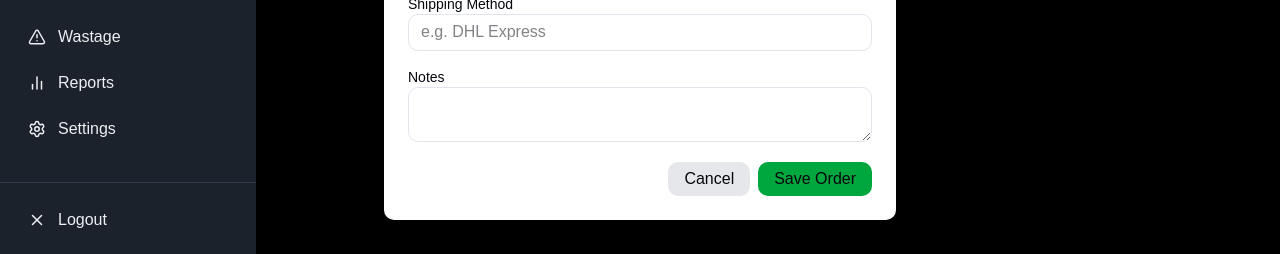
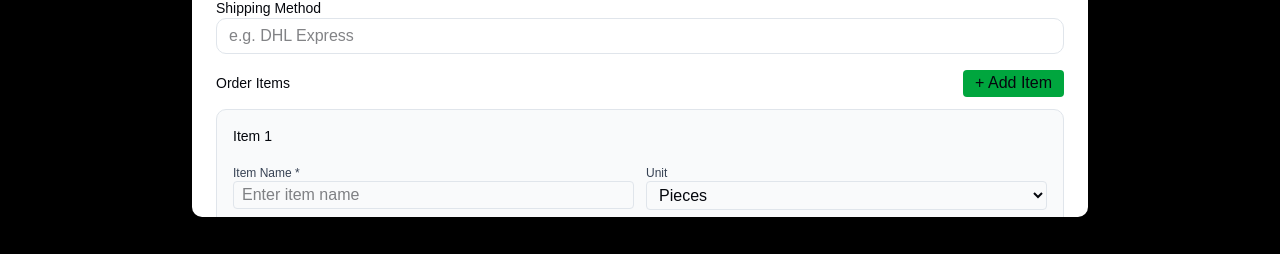
Before and after one commit to nadunwee/planets-pick-ERP, a React (Vite) app: page /orders-sales in a window 1280 px wide. Both pictures are taken after a click on the button "New Order". Shown: the part 543-797 px from the top of the page. Built offline with nearby package versions, Linux system fonts and the light colour scheme; no server answers.

Commit message:
Implement order items functionality with quantities and automatic total calculation
Co-authored-by: nadunwee <84174559+nadunwee@users.noreply.github.com>

```diff
--- a/src/components/order-sales/OrderFormModal.tsx
+++ b/src/components/order-sales/OrderFormModal.tsx
@@ -1,9 +1,25 @@
 import { useEffect, useState } from "react";
+import type { OrderPayload } from "../services/orderService";
+
+interface Customer {
+  _id: string;
+  name: string;
+  company?: string;
+}
 
 interface OrderFormModalProps {
   isOpen: boolean;
   onClose: () => void;
-  onSubmit: (data: any) => void;
+  onSubmit: (data: OrderPayload) => void;
+}
+
+interface OrderItem {
+  name: string;
+  quantity: number;
+  unit: string;
+  unitPrice: number;
+  totalPrice: number;
+  notes?: string;
 }
 
 export default function OrderFormModal({
@@ -11,51 +27,109 @@ export default function OrderFormModal({
   onClose,
   onSubmit,
 }: OrderFormModalProps) {
-  const [customers, setCustomers] = useState<any[]>([]);
+  const [customers, setCustomers] = useState<Customer[]>([]);
   const [form, setForm] = useState({
     customer: "",
     orderId: "",
     orderedOn: "",
     expectedDate: "",
-    priority: "medium",
-    status: "pending",
+    priority: "medium" as "low" | "medium" | "high",
+    status: "pending" as "pending" | "confirmed" | "cancelled",
     totalAmount: 0,
-    paymentStatus: "unpaid",
+    paymentStatus: "unpaid" as "paid" | "unpaid" | "partial",
     paymentMethod: "",
     shippingMethod: "",
     notes: "",
   });
+  const [items, setItems] = useState<OrderItem[]>([
+    { name: "", quantity: 1, unit: "pcs", unitPrice: 0, totalPrice: 0, notes: "" }
+  ]);
 
   useEffect(() => {
     if (isOpen) {
       fetch("http://localhost:4000/api/customers/all")
         .then((res) => res.json())
-        .then((data) => setCustomers(data))
-        .catch((err) => console.error("❌ Error fetching customers:", err));
+        .then((data) => {
+          setCustomers(Array.isArray(data) ? data : []);
+        })
+        .catch((err) => {
+          console.error("❌ Error fetching customers:", err);
+          // Provide mock data for testing when API is not available
+          setCustomers([
+            { _id: "1", name: "John Doe", company: "Test Company 1" },
+            { _id: "2", name: "Jane Smith", company: "Test Company 2" }
+          ]);
+        });
     }
   }, [isOpen]);
 
-  console.log("Customers:", customers);
+  // Calculate total when items change
+  useEffect(() => {
+    const total = items.reduce((sum, item) => sum + item.totalPrice, 0);
+    setForm(prev => ({ ...prev, totalAmount: total }));
+  }, [items]);
 
   const handleChange = (
     e: React.ChangeEvent<
       HTMLInputElement | HTMLSelectElement | HTMLTextAreaElement
     >
   ) => {
-    setForm({ ...form, [e.target.name]: e.target.value });
+    const { name, value } = e.target;
+    setForm({ ...form, [name]: value });
+  };
+
+  const handleItemChange = (index: number, field: keyof OrderItem, value: string | number) => {
+    const newItems = [...items];
+    newItems[index] = { ...newItems[index], [field]: value };
+
+    // Auto-calculate total price when quantity or unit price changes
+    if (field === 'quantity' || field === 'unitPrice') {
+      newItems[index].totalPrice = newItems[index].quantity * newItems[index].unitPrice;
+    }
+
+    setItems(newItems);
+  };
+
+  const addItem = () => {
+    setItems([...items, { name: "", quantity: 1, unit: "pcs", unitPrice: 0, totalPrice: 0, notes: "" }]);
+  };
+
+  const removeItem = (index: number) => {
+    if (items.length > 1) {
+      setItems(items.filter((_, i) => i !== index));
+    }
   };
 
   const handleSubmit = (e: React.FormEvent) => {
     e.preventDefault();
-    onSubmit(form);
+
+    // Validate items
+    if (items.some(item => !item.name || item.quantity <= 0 || item.unitPrice < 0)) {
+      alert("Please fill in all item details with valid values.");
+      return;
+    }
+
+    const orderData: OrderPayload = {
+      ...form,
+      items: items.map(item => ({
+        name: item.name,
+        quantity: item.quantity,
+        unit: item.unit,
+        unitPrice: item.unitPrice,
+        totalPrice: item.totalPrice,
+        notes: item.notes
+      }))
+    };
+
+    onSubmit(orderData);
     onClose();
   };
 
   if (!isOpen) return null;
 
   return (
-    <div className="fixed inset-0 bg-black bg-opacity-40 flex justify-center items-center">
-      <div className="bg-white p-6 rounded-lg shadow-lg w-full max-w-lg">
+    <div className="fixed inset-0 bg-black bg-opacity-40 flex justify-center items-center z-50">
+      <div className="bg-white p-6 rounded-lg shadow-lg w-full max-w-4xl max-h-[90vh] overflow-y-auto">
         <h2 className="text-xl font-semibold mb-4">Create New Order</h2>
         <form onSubmit={handleSubmit} className="space-y-4">
           {/* Select Customer */}
@@ -159,6 +233,126 @@ export default function OrderFormModal({
             />
           </div>
 
+          {/* Order Items */}
+          <div className="space-y-3">
+            <div className="flex justify-between items-center">
+              <label className="block text-sm font-medium">Order Items</label>
+              <button
+                type="button"
+                onClick={addItem}
+                className="px-3 py-1 bg-green-600 text-white text-sm rounded hover:bg-green-700"
+              >
+                + Add Item
+              </button>
+            </div>
+
+            {items.map((item, index) => (
+              <div key={index} className="border rounded-lg p-4 space-y-3 bg-gray-50">
+                <div className="flex justify-between items-start">
+                  <h4 className="font-medium text-sm">Item {index + 1}</h4>
+                  {items.length > 1 && (
+                    <button
+                      type="button"
+                      onClick={() => removeItem(index)}
+                      className="text-red-600 hover:text-red-800 text-sm"
+                    >
+                      Remove
+                    </button>
+                  )}
+                </div>
+
+                <div className="grid grid-cols-2 gap-3">
+                  <div>
+                    <label className="block text-xs font-medium text-gray-700">Item Name *</label>
+                    <input
+                      type="text"
+                      value={item.name}
+                      onChange={(e) => handleItemChange(index, 'name', e.target.value)}
+                      placeholder="Enter item name"
+                      className="w-full border px-2 py-1 rounded text-sm"
+                      required
+                    />
+                  </div>
+
+                  <div>
+                    <label className="block text-xs font-medium text-gray-700">Unit</label>
+                    <select
+                      value={item.unit}
+                      onChange={(e) => handleItemChange(index, 'unit', e.target.value)}
+                      className="w-full border px-2 py-1 rounded text-sm"
+                    >
+                      <option value="pcs">Pieces</option>
+                      <option value="kg">Kilograms</option>
+                      <option value="lbs">Pounds</option>
+                      <option value="m">Meters</option>
+                      <option value="ft">Feet</option>
+                      <option value="l">Liters</option>
+                      <option value="boxes">Boxes</option>
+                      <option value="sets">Sets</option>
+                    </select>
+                  </div>
+                </div>
+
+                <div className="grid grid-cols-3 gap-3">
+                  <div>
+                    <label className="block text-xs font-medium text-gray-700">Quantity *</label>
+                    <input
+                      type="number"
+                      value={item.quantity}
+                      onChange={(e) => handleItemChange(index, 'quantity', parseFloat(e.target.value) || 0)}
+                      min="1"
+                      step="0.01"
+                      className="w-full border px-2 py-1 rounded text-sm"
+                      required
+                    />
+                  </div>
+
+                  <div>
+                    <label className="block text-xs font-medium text-gray-700">Unit Price *</label>
+                    <input
+                      type="number"
+                      value={item.unitPrice}
+                      onChange={(e) => handleItemChange(index, 'unitPrice', parseFloat(e.target.value) || 0)}
+                      min="0"
+                      step="0.01"
+                      className="w-full border px-2 py-1 rounded text-sm"
+                      required
+                    />
+                  </div>
+
+                  <div>
+                    <label className="block text-xs font-medium text-gray-700">Total Price</label>
+                    <input
+                      type="number"
+                      value={item.totalPrice}
+                      readOnly
+                      className="w-full border px-2 py-1 rounded text-sm bg-gray-100"
+                    />
+                  </div>
+                </div>
+
+                <div>
+                  <label className="block text-xs font-medium text-gray-700">Notes</label>
+                  <input
+                    type="text"
+                    value={item.notes || ""}
+                    onChange={(e) => handleItemChange(index, 'notes', e.target.value)}
+                    placeholder="Optional notes for this item"
+                    className="w-full border px-2 py-1 rounded text-sm"
+                  />
+                </div>
+              </div>
+            ))}
+
+            {/* Total Amount Display */}
+            <div className="bg-blue-50 border border-blue-200 rounded-lg p-3">
+              <div className="flex justify-between items-center">
+                <span className="font-medium">Total Order Amount:</span>
+                <span className="font-bold text-lg">LKR {form.totalAmount.toFixed(2)}</span>
+              </div>
+            </div>
+          </div>
+
           {/* Notes */}
           <div>
             <label className="block text-sm font-medium">Notes</label>
--- a/src/pages/OrdersSales.tsx
+++ b/src/pages/OrdersSales.tsx
@@ -22,7 +22,7 @@ import {
 } from "lucide-react";
 import CustomerFormModal from "@/components/order-sales/CustomerFormModal";
 import OrderFormModal from "@/components/order-sales/OrderFormModal";
-import { getAllOrders, deleteOrder, type Order as OrderType } from "@/components/services/orderService";
+import { getAllOrders, deleteOrder, createOrder, type Order as OrderType, type OrderPayload } from "@/components/services/orderService";
 
 export default function OrdersSales() {
   const [orders, setOrders] = useState<OrderType[]>([]);
@@ -74,6 +74,7 @@ export default function OrdersSales() {
           },
           items: [
             {
+              productName: "Sample Product",
               name: "Sample Product",
               quantity: 10,
               unit: "pieces",
@@ -122,14 +123,9 @@ export default function OrdersSales() {
     alert("Edit functionality would be implemented with a detailed form modal");
   };
 
-  const handleCreateOrder = async (data: any) => {
+  const handleCreateOrder = async (data: OrderPayload) => {
     try {
-      const res = await fetch("http://localhost:4000/api/orders/create", {
-        method: "POST",
-        headers: { "Content-Type": "application/json" },
-        body: JSON.stringify(data),
-      });
-      const result = await res.json();
+      const result = await createOrder(data);
       console.log("✅ Order created:", result);
       // Refresh the orders list after creation
       fetchOrders();
```
Also changed, not shown: 1 other file (tests, documents, lock files or other folders).
